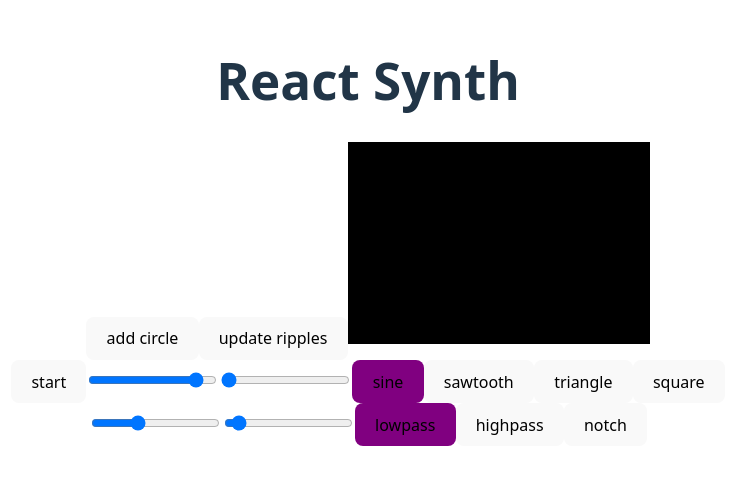
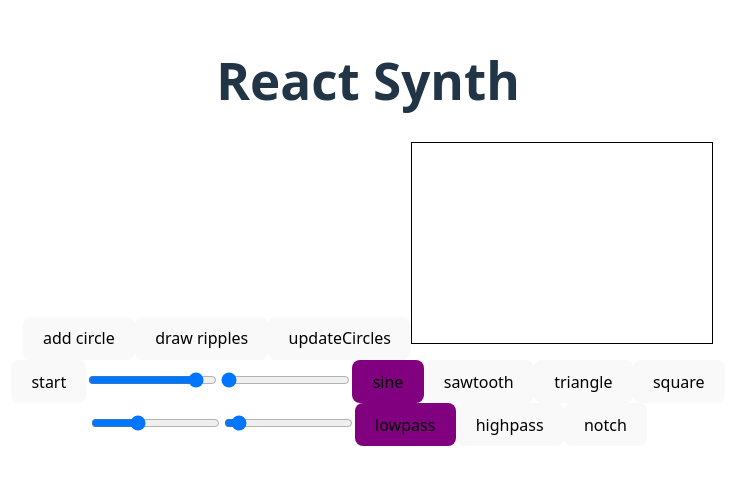
Before and after one commit to dianedouglas/reactsynth, a React (Vite) app: page / in a window 1280 px wide. Shown: the part 168-652 px from the top of the page, without its empty margins (272-1016 px from the left). Built offline with nearby package versions, Linux system fonts and the light colour scheme; no server answers.

Commit message:
Add render function

```diff
--- a/src/App.jsx
+++ b/src/App.jsx
@@ -87,7 +87,7 @@ function App() {
       <div className='App'>
         <div className='app-container'>
           <h1>React Synth</h1>
-          <Canvas width={600} height={400}/>
+          <Canvas />
           <Osc1
             actx={actx} connection={gain1}
             settings={osc1Settings}
--- a/src/components/Canvas.jsx
+++ b/src/components/Canvas.jsx
@@ -7,12 +7,14 @@ export function Canvas({props}){
   useEffect(() => {
     const canvas = canvasRef.current;
     if (!canvas) return; // Ensure canvas element exists
-    const context = canvas.getContext('2d');
-
-    // Drawing logic goes here
-    context.fillStyle = 'black';
-    context.fillRect(0, 0, canvas.width, canvas.height); // Draw a blue rectangle filling the canvas
-  }, []); // Empty dependency array ensures this runs once after initial render
+    const render = () => {
+      if(circles.length > 0){
+        drawRipples()
+        updateCircles()
+      }
+    }
+    requestAnimationFrame(render)
+  }, [circles]); // Empty dependency array ensures this runs once after initial render
 
   const createRipple = (e) => {
     const canvas = canvasRef.current;
@@ -29,59 +31,53 @@ export function Canvas({props}){
         }
       ]
     })
-    animate();
   }
 
-  function updateRipples() {
-    console.log(circles[0]);
+  function updateCircles() {
+    let width = 300;
+    let height = 200;
+    let maxRadius = Math.sqrt(width * width + height * height) / 6;
+    let rippleSpeed = maxRadius / 1500;
+    setCircles((currentCircles) => {
+      return currentCircles.map(circle => {
+        // increase circle radius on each update if less than max.
+        // otherwise remove from array.
+        if(circle.radius < maxRadius){
+          circle.radius += rippleSpeed;
+          return circle
+        }
+      })
+    })
+  }
+
+
+  function drawRipples() {
     const canvas = canvasRef.current;
     if (!canvas) return; // Ensure canvas element exists
     const context = canvas.getContext('2d');
     let width = canvas.width;
     let height = canvas.height;
-    // let maxRadius = Math.sqrt(width * width + height * height) / 2;
     let maxRadius = Math.sqrt(width * width + height * height) / 6;
     let rippleSpeed = maxRadius / 1500;
-    // let rippleSpeed = maxRadius / 200;
 
     context.clearRect(0, 0, width, height);
 
-    setCircles((currentCircles) => {
-      return currentCircles.map(circle => {
-        // increase circle radius on each update
-        circle.radius += rippleSpeed;
-        return circle
-      })
-    })
-
-    // remove any circles that are over max width
-    setCircles((currentCircles) => {
-      return currentCircles.filter(circle => {return circle.radius < maxRadius})
-    })
-
     // paint each circle with its increased radius and transparency
-    for (let i = 0; i < circles.length; i++) {
+    circles.map(circle => {
       context.beginPath();
-      context.arc(circles[i].x, circles[i].y, circles[i].radius, 0, Math.PI * 2);
-      let transparency = 1 - (circles[i].radius / maxRadius);
-      console.log('circle index ' + i);
+      context.arc(circle.x, circle.y, circle.radius, 0, Math.PI * 2);
+      let transparency = 1 - (circle.radius / maxRadius);
       console.log(transparency);
       context.strokeStyle = 'rgba(0, 150, 255, ' + transparency + ')';
       context.stroke();
-    }
-  }
-
-  function animate() {
-      updateRipples();
-      if(circles.length > 0) {
-          requestAnimationFrame(animate);
-      }
+    })
   }
 
   return (
     <div>
       <button onClick={createRipple}>add circle</button>
-      <button onClick={() => updateRipples()}>update ripples</button>
+      <button onClick={() => drawRipples()}>draw ripples</button>
+      <button onClick={() => updateCircles()}>updateCircles</button>
       <canvas
         ref={canvasRef}
         width={300}
```
